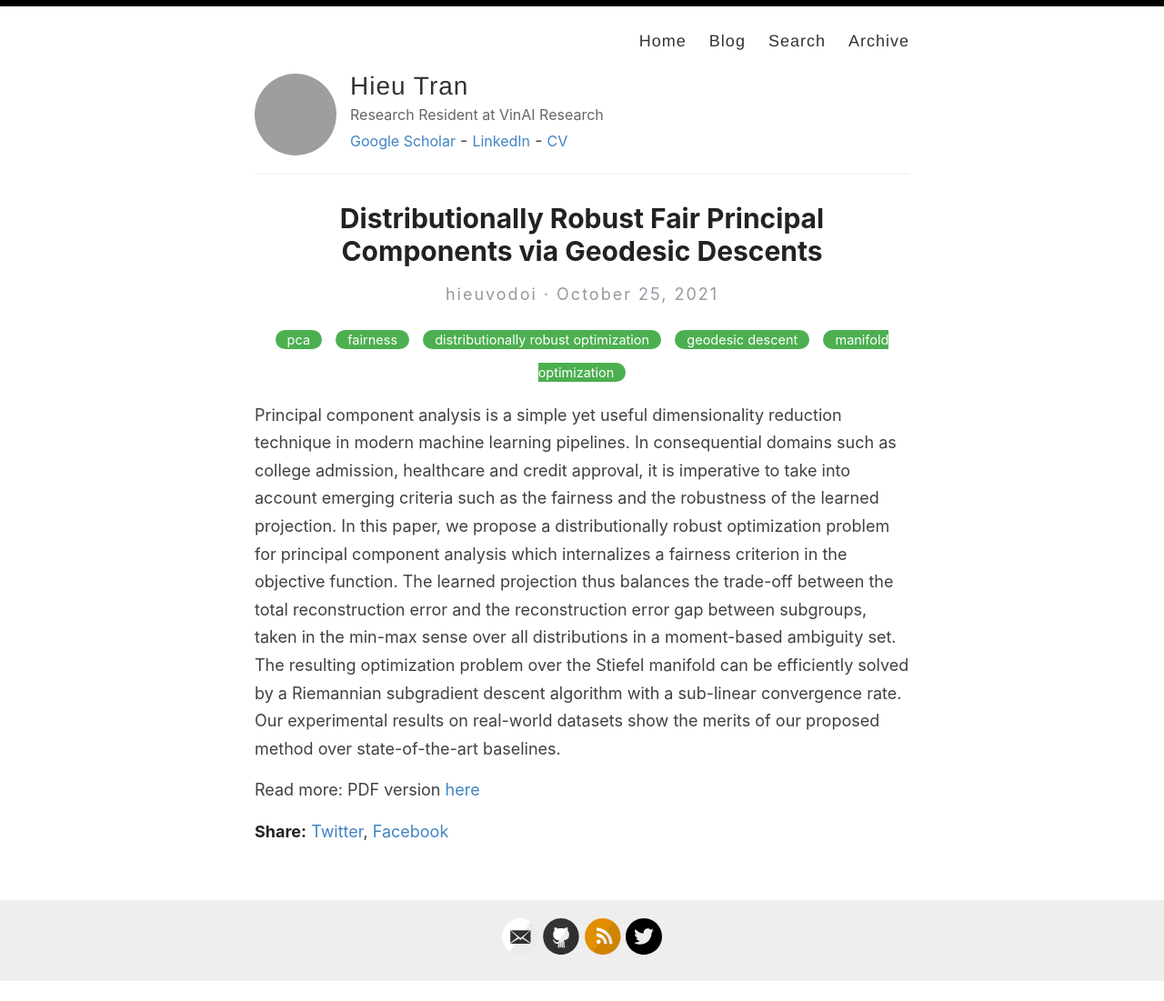
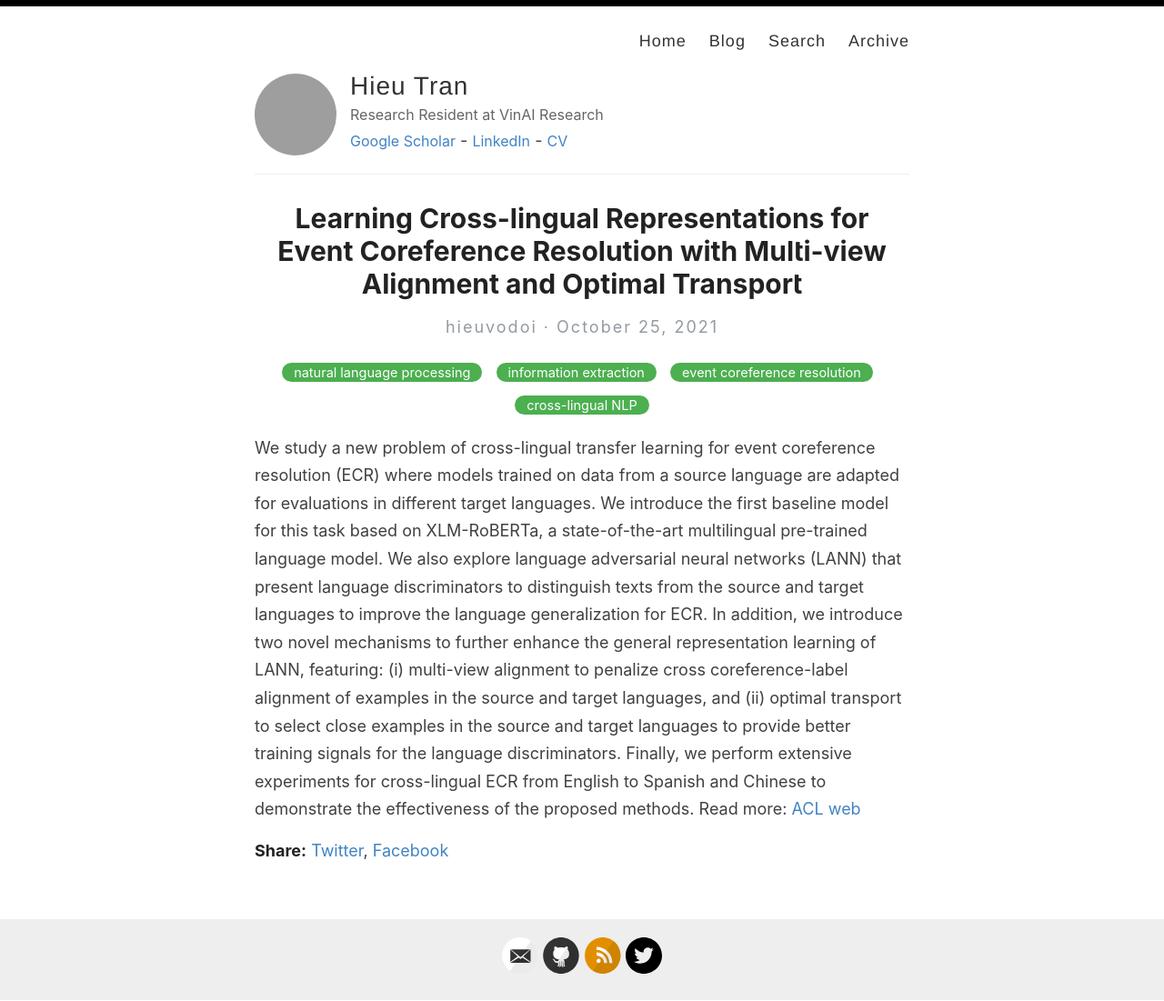
Before and after one commit to fatebreaker/fatebreaker.github.io, a Jekyll site: the page built from _posts/2021-10-25-vu2021rfpca.md, in a window 1280 px wide. Shown: the whole page at 91% size. Built offline with Jekyll 4.4.1, drawn with Linux system fonts in a browser that asks for light colours; before the commit the page ends 1080 px from its top, so only the background shows below that; grey boxes are pictures that could not be loaded.

Commit message:
update posts

```diff
--- a/_posts/2021-10-25-vu2021rfpca.md
+++ b/_posts/2021-10-25-vu2021rfpca.md
@@ -1,18 +1,16 @@
 ---
-title: Distributionally Robust Fair Principal Components via Geodesic Descents
+title: Learning Cross-lingual Representations for Event Coreference Resolution with Multi-view Alignment and Optimal Transport
 layout: post
 usemathjax: true
 type: article
-status: preprint, 2021
+status: Proceedings of the 1st Workshop on Multilingual Representation Learning EMNLP 2021
 # pdf_path: '/pdfs/rfpca.pdf'
 categories:
-    - pca
-    - fairness
-    - distributionally robust optimization
-    - geodesic descent
-    - manifold optimization
+- natural language processing
+- information extraction
+- event coreference resolution
+- cross-lingual NLP
 ---
 
-Principal component analysis is a simple yet useful dimensionality reduction technique in modern machine learning pipelines. In consequential domains such as college admission, healthcare and credit approval, it is imperative to take into account emerging criteria such as the fairness and the robustness of the learned projection. In this paper, we propose a distributionally robust optimization problem for principal component analysis which internalizes a fairness criterion in the objective function. The learned projection thus balances the trade-off between the total reconstruction error and the reconstruction error gap between subgroups, taken in the min-max sense over all distributions in a moment-based ambiguity set. The resulting optimization problem over the Stiefel manifold can be efficiently solved by a Riemannian subgradient descent algorithm with a sub-linear convergence rate. Our experimental results on real-world datasets show the merits of our proposed method over state-of-the-art baselines.
-
-Read more: PDF version [here]({{ site.baseurl }}/pdfs/2021_RFPCA.pdf)
+We study a new problem of cross-lingual transfer learning for event coreference resolution (ECR) where models trained on data from a source language are adapted for evaluations in different target languages. We introduce the first baseline model for this task based on XLM-RoBERTa, a state-of-the-art multilingual pre-trained language model. We also explore language adversarial neural networks (LANN) that present language discriminators to distinguish texts from the source and target languages to improve the language generalization for ECR. In addition, we introduce two novel mechanisms to further enhance the general representation learning of LANN, featuring: (i) multi-view alignment to penalize cross coreference-label alignment of examples in the source and target languages, and (ii) optimal transport to select close examples in the source and target languages to provide better training signals for the language discriminators. Finally, we perform extensive experiments for cross-lingual ECR from English to Spanish and Chinese to demonstrate the effectiveness of the proposed methods.
+Read more: [ACL web](https://aclanthology.org/2021.mrl-1.6)
```
Also changed, not shown: _posts/2021-10-24-bui2020map.md (+7 -9 lines), _posts/2021-10-24-vu2020bdml.md (+7 -9 lines), index.md (+2 -2 lines), 1 other file.
